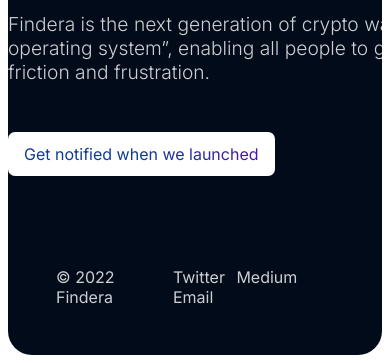
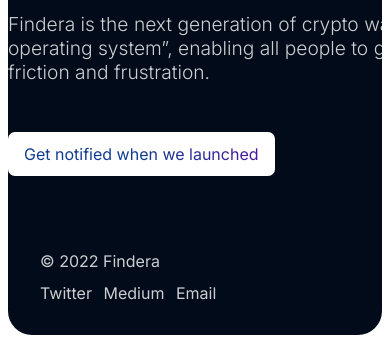
Before and after one commit to hellofindera/coming-soon, a plain HTML site: page index.html in a window 390 px wide. Shown: the part 601-964 px from the top of the page. Drawn offline with Linux system fonts and the light colour scheme.

Commit message:
Make footer responsive

```diff
--- a/css/style.css
+++ b/css/style.css
@@ -36,6 +36,23 @@
 }
 .media > a:hover {
   color: rgba(255, 255, 255, 1);
+}
+@media only screen and (max-width: 1120px) {
+  .footer {
+    padding: 2rem;
+  }
+}
+@media only screen and (max-width: 480px) {
+  .footer {
+    display: block;
+  }
+  .media {
+    margin-top: 12px;
+  }
+  .media > a {
+    margin-left: 0;
+    margin-right: 7px;
+  }
 }
 
 /* Content */
```
